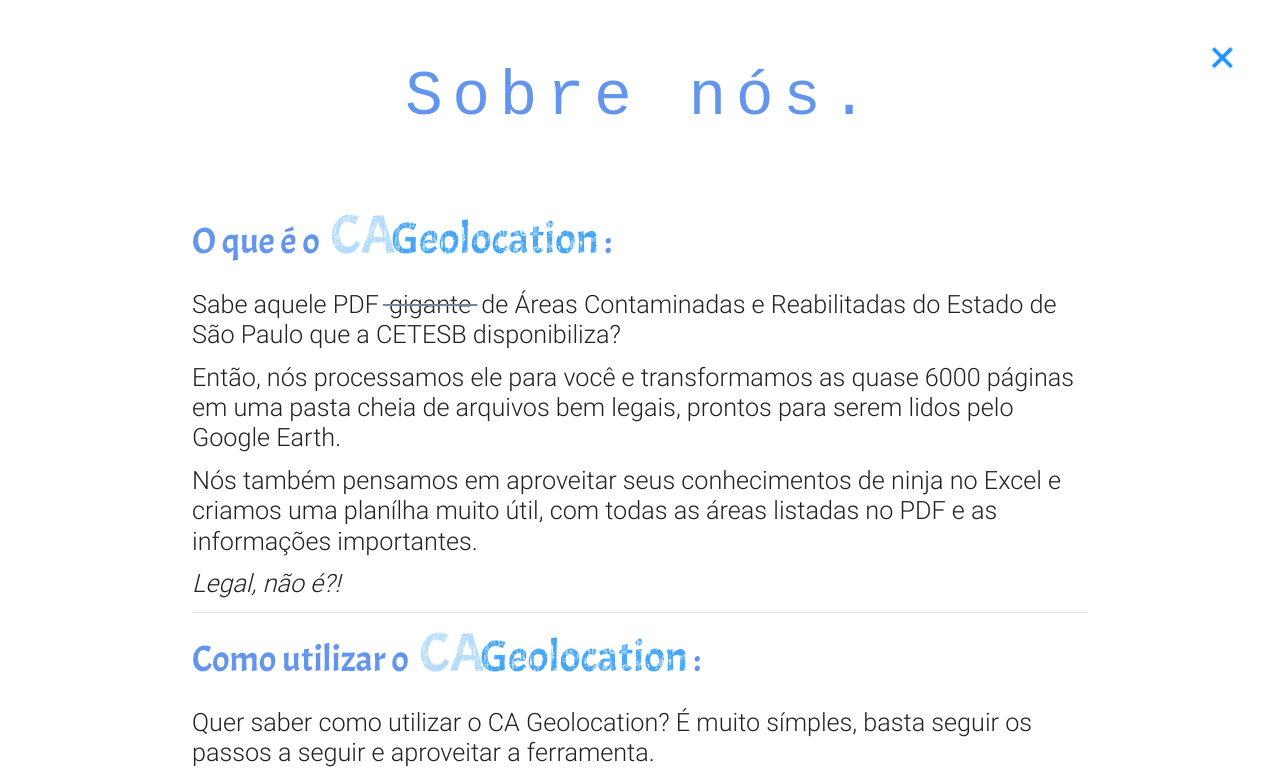
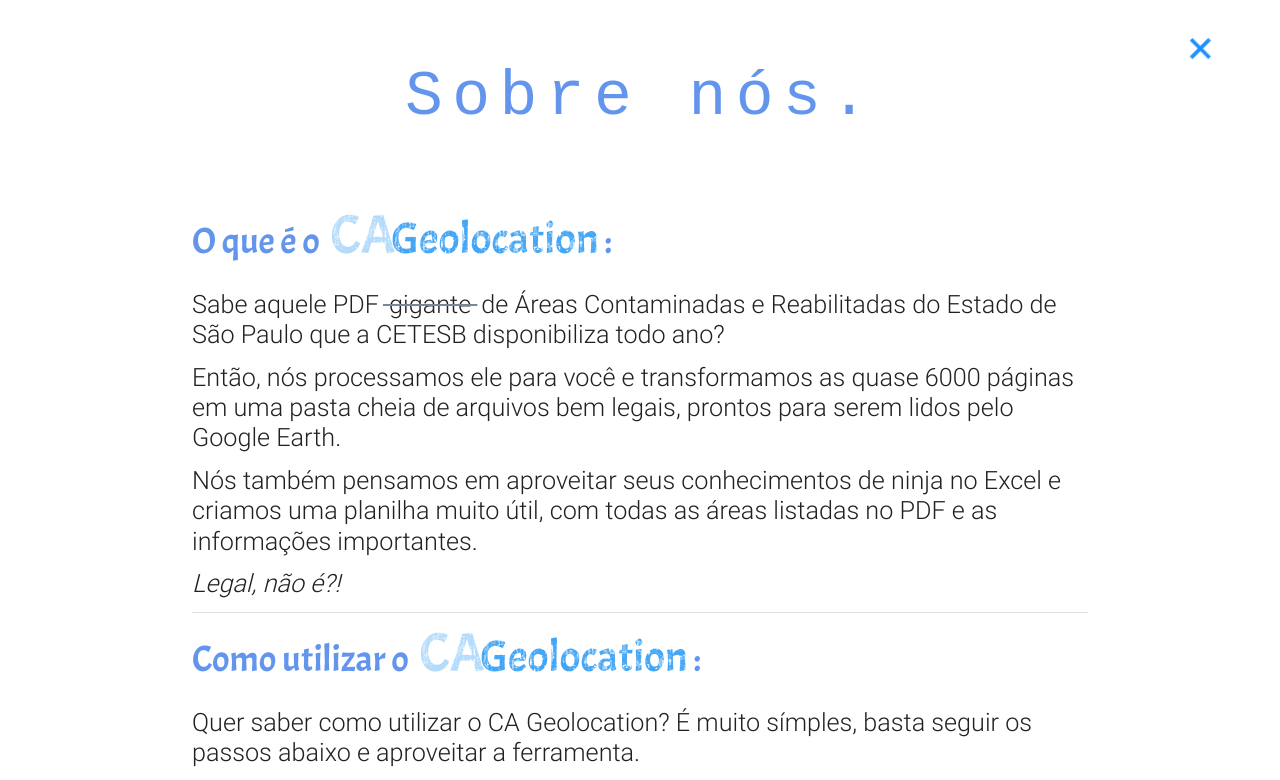
Before and after one commit to cardozov/ca-geolocation, an Electron app: page app/modules/info/info.html in a window 1280 px wide. Shown: the top 780 px of the page. Drawn offline with nearby package versions, Linux system fonts and the light colour scheme.

Commit message:
Ajustes na tela de sobre

```diff
--- a/app/modules/info/info.css
+++ b/app/modules/info/info.css
@@ -1,9 +1,16 @@
+body {
+    -webkit-app-region: drag;
+    overflow: auto;
+}
+
 p {
     margin: 0.5em 0;
     line-height: 1.2em;
 }
 
 .ca-close-container {
+    width: 100px;
+    height: 100px;
     position: fixed;
     right: 30px;
     top: 30px;
--- a/app/modules/info/info.html
+++ b/app/modules/info/info.html
@@ -29,9 +29,9 @@
                 <span class="font-effect-wallpaper ca-brand-secundary">Geolocation</span>
                 :
             </div>
-            <p class="flow-text">Sabe aquele PDF<span class="text-scratched"> gigante </span> de Áreas Contaminadas e Reabilitadas do Estado de São Paulo que a CETESB disponibiliza?</p>
+            <p class="flow-text">Sabe aquele PDF<span class="text-scratched"> gigante </span> de Áreas Contaminadas e Reabilitadas do Estado de São Paulo que a CETESB disponibiliza todo ano?</p>
             <p class="flow-text">Então, nós processamos ele para você e transformamos as quase 6000 páginas em uma pasta cheia de arquivos bem legais, prontos para serem lidos pelo Google Earth.</p>
-            <p class="flow-text">Nós também pensamos em aproveitar seus conhecimentos de ninja no Excel e criamos uma planílha muito útil, com todas as áreas listadas no PDF e as informações importantes.</p>
+            <p class="flow-text">Nós também pensamos em aproveitar seus conhecimentos de ninja no Excel e criamos uma planilha muito útil, com todas as áreas listadas no PDF e as informações importantes.</p>
             <p class="flow-text"><i>Legal, não é?!</i></p>
         </div>
 
@@ -43,7 +43,7 @@
                 <span class="font-effect-wallpaper ca-brand-secundary">Geolocation</span>
                 :
             </div>
-            <p class="flow-text">Quer saber como utilizar o CA Geolocation? É muito símples, basta seguir os passos a seguir e aproveitar a ferramenta.</p>
+            <p class="flow-text">Quer saber como utilizar o CA Geolocation? É muito símples, basta seguir os passos abaixo e aproveitar a ferramenta.</p>
             <ol>
                 <li>
                     <p class="flow-text">Escolha o arquivo PDF que você previamente baixou do site da CETESB.</p>
--- a/main.js
+++ b/main.js
@@ -79,6 +79,8 @@
     }
 
     infoWin.loadURL(`${__dirname}/${Constants.URL.INFO}`)
+
+    infoWin.setAlwaysOnTop(true, 'screen');
 }
 
 function _onCloseInfo() {
```
